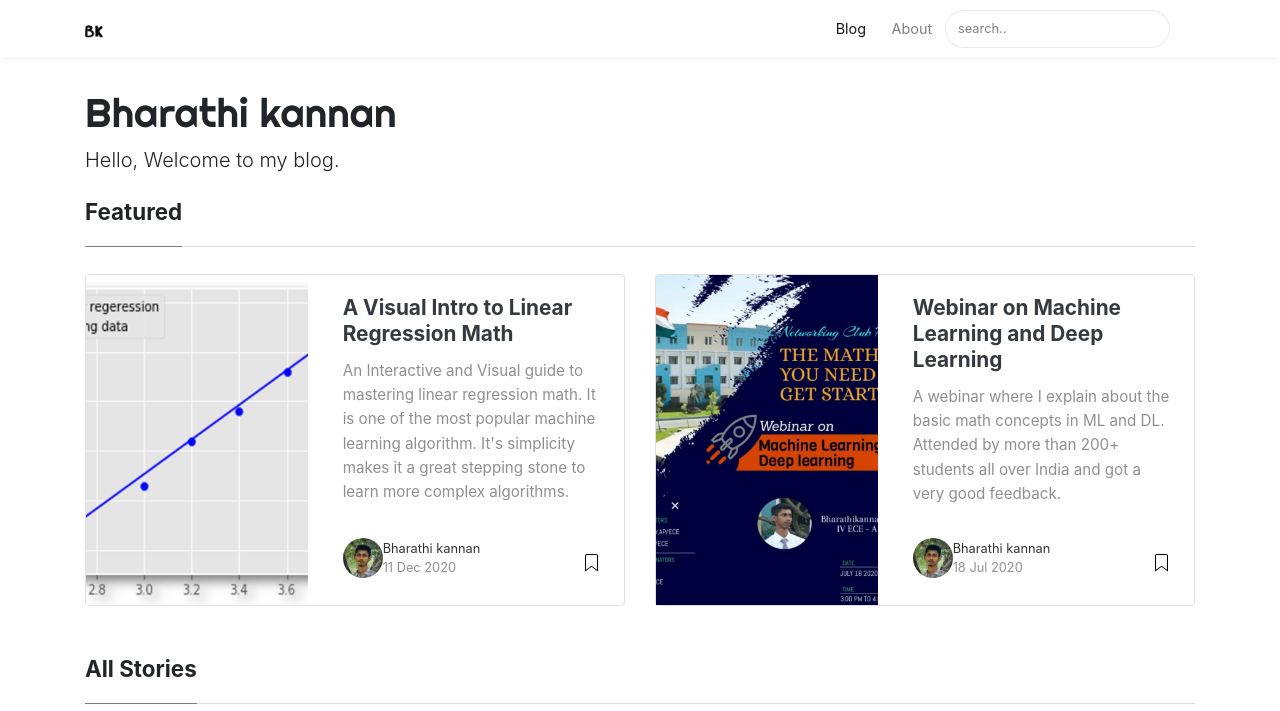
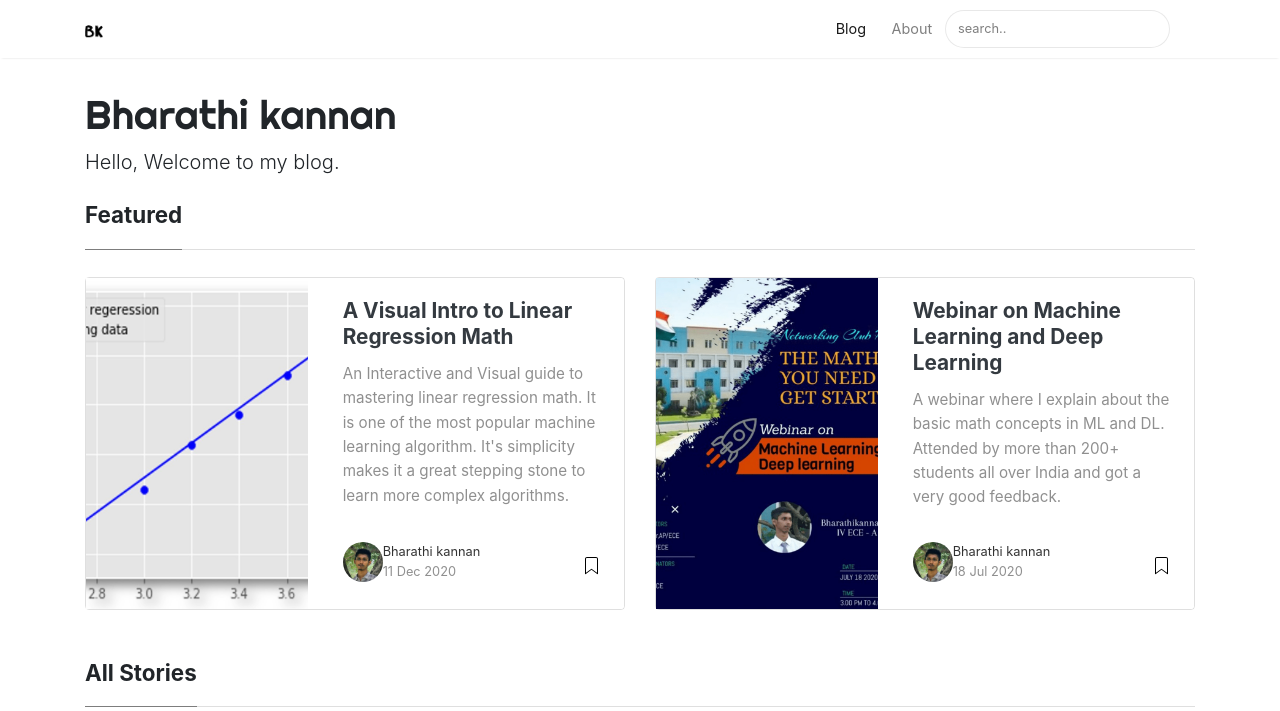
Before and after one commit to bharathikannann/blogs, a Jekyll site: the page built from index.html, in a window 1280 px wide and 1400 px high. Shown: the top 711 px of the window. Built offline with Jekyll 4.4.1, drawn with Linux system fonts in a browser that asks for light colours; nearby versions of some CDN libraries; the list of posts is cut into pages by our own code; grey boxes are pictures that could not be loaded.

Commit message:
Update screen.css

```diff
--- a/assets/css/screen.css
+++ b/assets/css/screen.css
@@ -8,7 +8,7 @@ License: https://www.wowthemes.net/freebies-license/
     .container {max-width:80%;}
 }
 .mainheading {
-    padding: 0.5rem 0rem;
+    padding: 0.6rem 0rem;
 }
 
 a {
```
